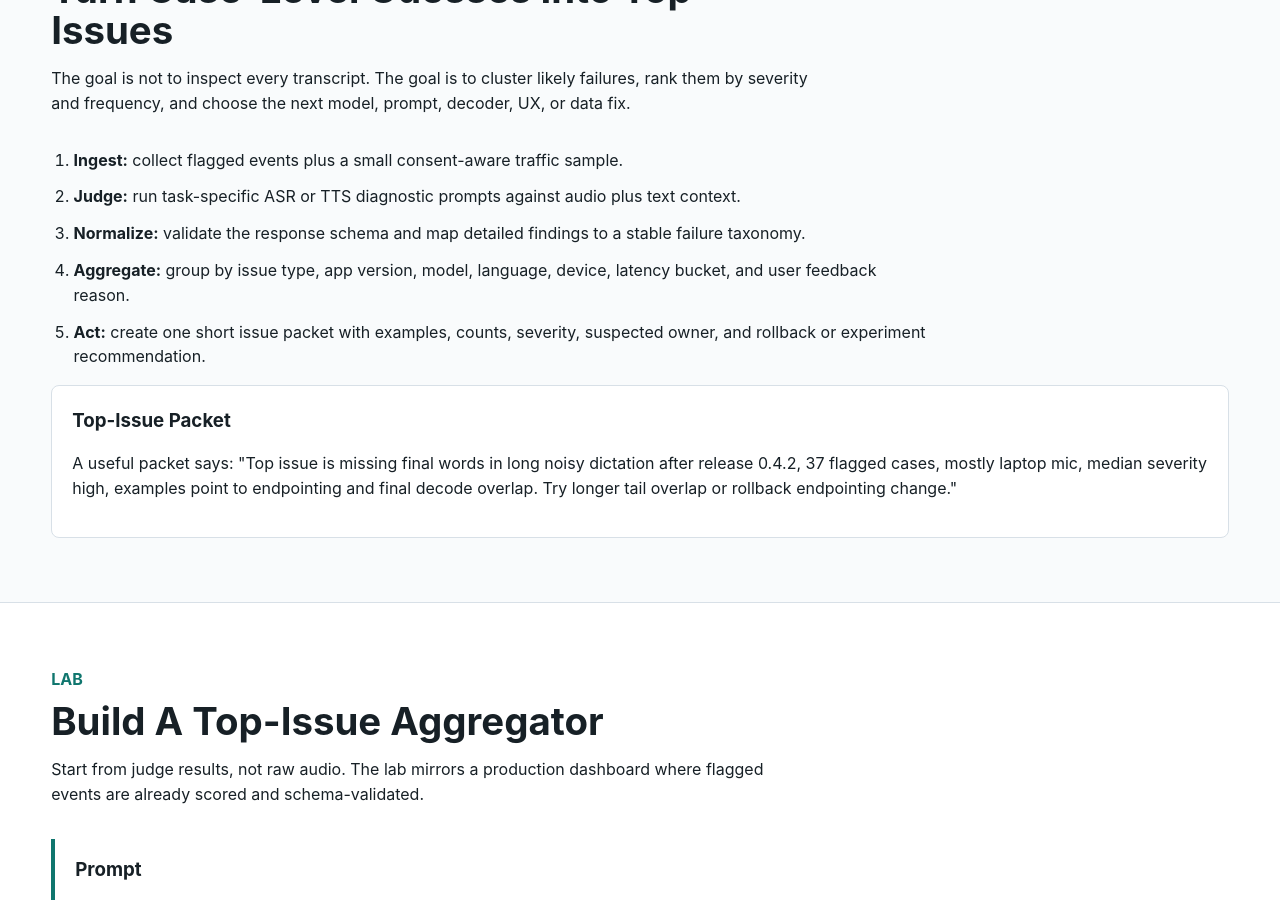
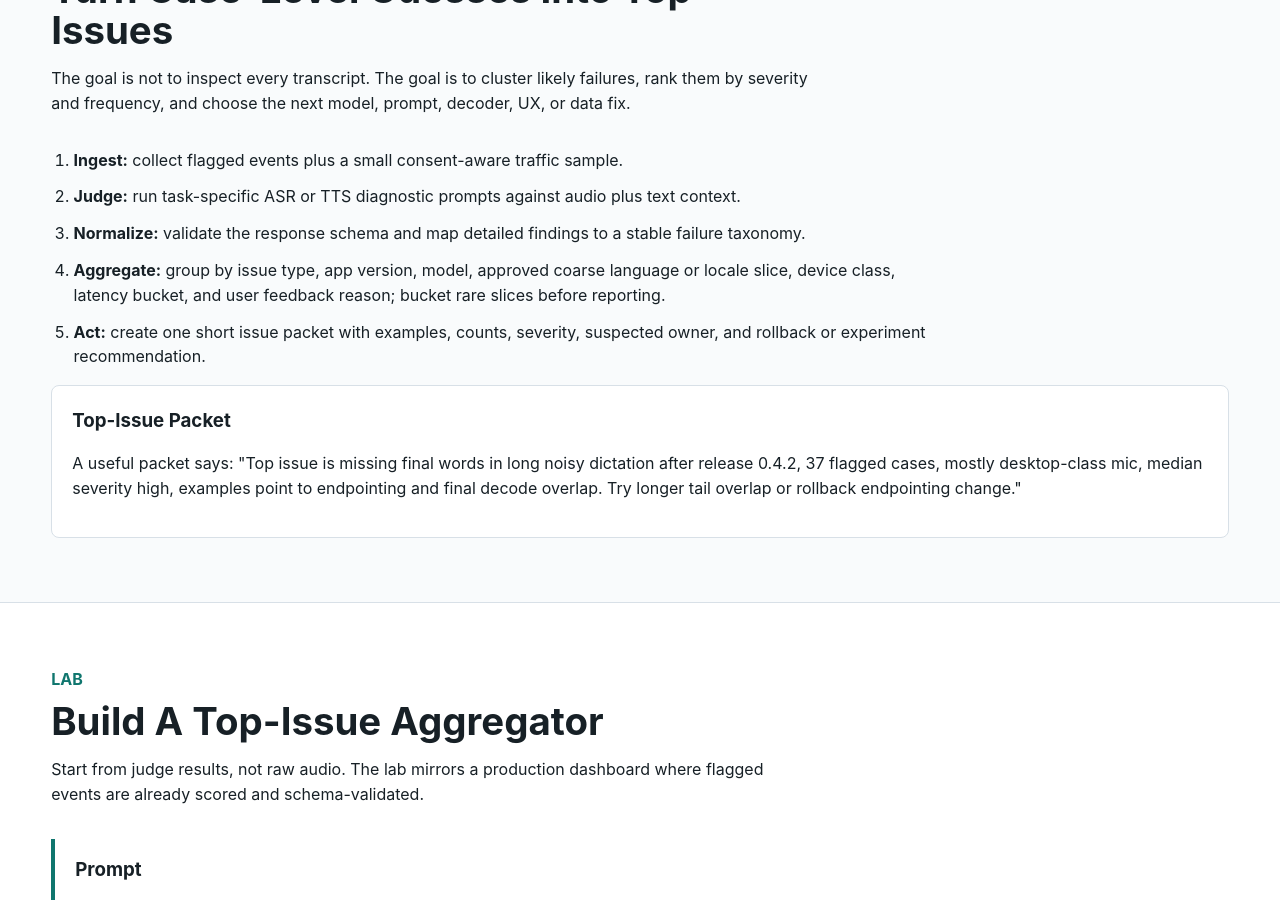
Before and after one commit to kennethli319/kennethli319.github.io, a Jekyll site: the page audio-text-ml-course/lessons/production-audio-judge-monitoring.html, which Jekyll copies as it is, in a window 1280 px wide and 900 px high, scrolled down 3003 px. Built offline with Jekyll 4.4.1, drawn with Linux system fonts in a browser that asks for light colours.

Commit message:
Update audio judge monitoring lesson

```diff
--- a/audio-text-ml-course/lessons/production-audio-judge-monitoring.html
+++ b/audio-text-ml-course/lessons/production-audio-judge-monitoring.html
@@ -159,14 +159,14 @@
         <li><strong>Ingest:</strong> collect flagged events plus a small consent-aware traffic sample.</li>
         <li><strong>Judge:</strong> run task-specific ASR or TTS diagnostic prompts against audio plus text context.</li>
         <li><strong>Normalize:</strong> validate the response schema and map detailed findings to a stable failure taxonomy.</li>
-        <li><strong>Aggregate:</strong> group by issue type, app version, model, language, device, latency bucket, and user feedback reason.</li>
+        <li><strong>Aggregate:</strong> group by issue type, app version, model, approved coarse language or locale slice, device class, latency bucket, and user feedback reason; bucket rare slices before reporting.</li>
         <li><strong>Act:</strong> create one short issue packet with examples, counts, severity, suspected owner, and rollback or experiment recommendation.</li>
       </ol>
       <article class="card">
         <h3>Top-Issue Packet</h3>
         <p>
           A useful packet says: "Top issue is missing final words in long noisy
-          dictation after release 0.4.2, 37 flagged cases, mostly laptop mic,
+          dictation after release 0.4.2, 37 flagged cases, mostly desktop-class mic,
           median severity high, examples point to endpointing and final decode
           overlap. Try longer tail overlap or rollback endpointing change."
         </p>
```
